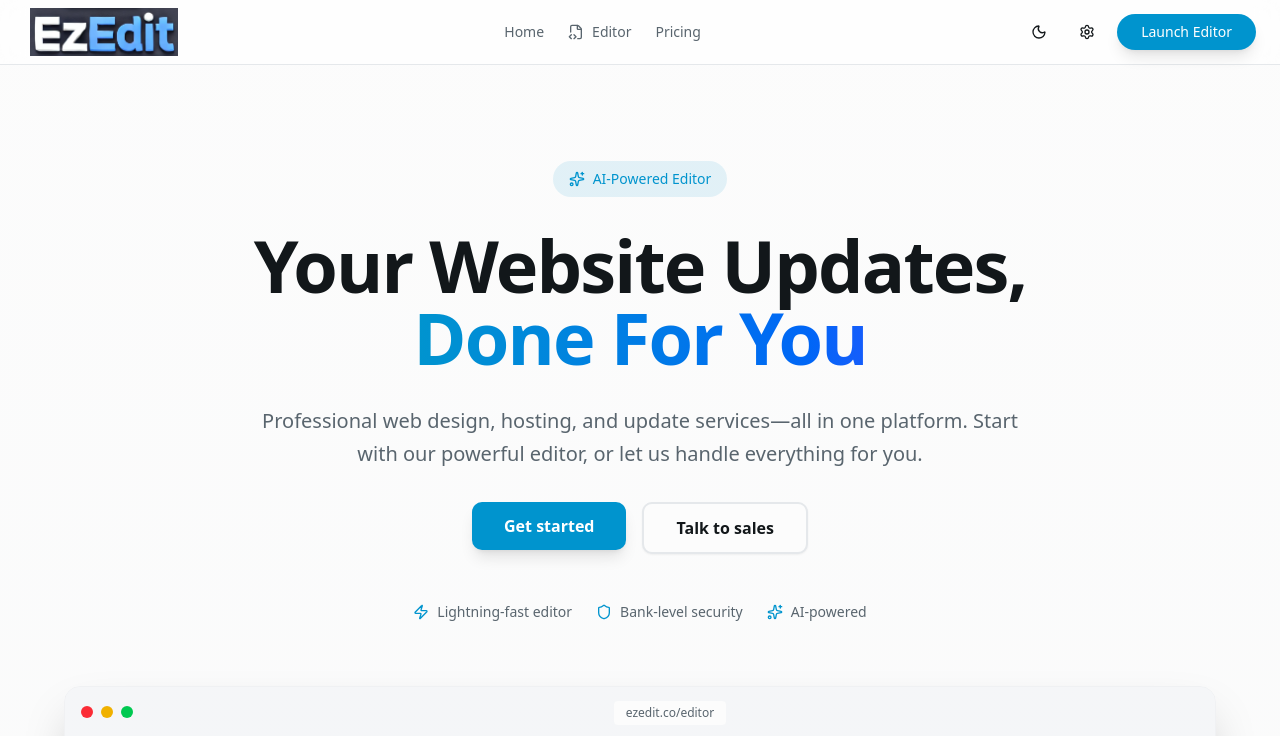
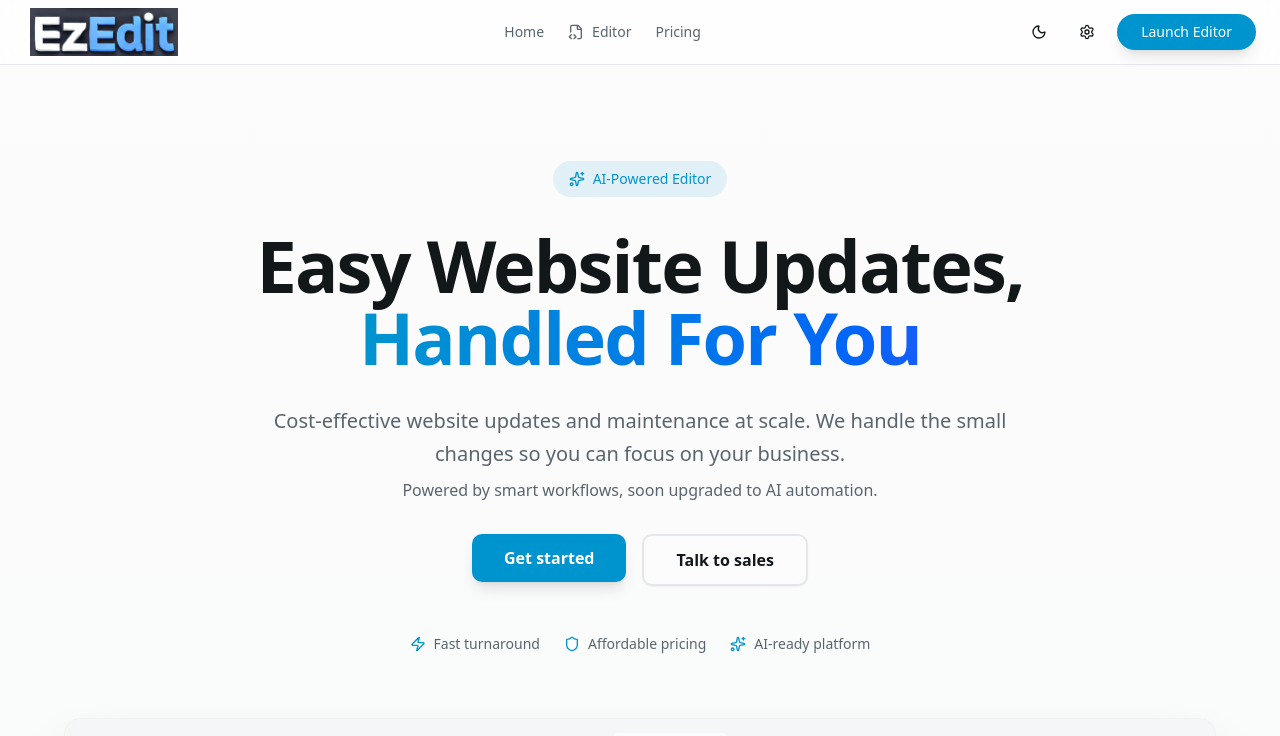
Before and after one commit to Swimhack/ezEdit2025, a Next.js app: page / in a window 1280 px wide. Shown: the top 736 px of the page. Built offline with nearby package versions, Linux system fonts and the light colour scheme.

Commit message:
Emphasize cost-effective updates at scale with future AI upgrade path

```diff
--- a/components/marketing/Hero.tsx
+++ b/components/marketing/Hero.tsx
@@ -30,10 +30,10 @@ export function Hero() {
             transition={{ duration: 0.5 }}
             className="text-5xl md:text-6xl lg:text-7xl font-bold tracking-tight"
           >
-            Your Website Updates,
+            Easy Website Updates,
             <br />
             <span className="bg-gradient-to-r from-primary to-blue-600 bg-clip-text text-transparent">
-              Done For You
+              Handled For You
             </span>
           </motion.h1>
 
@@ -44,8 +44,8 @@ export function Hero() {
             transition={{ duration: 0.5, delay: 0.1 }}
             className="text-lg md:text-xl text-muted-foreground leading-relaxed max-w-3xl mx-auto"
           >
-            Professional web design, hosting, and update services—all in one platform.
-            Start with our powerful editor, or let us handle everything for you.
+            Cost-effective website updates and maintenance at scale. We handle the small changes so you can focus on your business.
+            <span className="block mt-2 text-base">Powered by smart workflows, soon upgraded to AI automation.</span>
           </motion.p>
 
           {/* CTA Buttons */}
@@ -83,15 +83,15 @@ export function Hero() {
           >
             <div className="flex items-center gap-2">
               <Zap className="h-4 w-4 text-primary" />
-              <span>Lightning-fast editor</span>
+              <span>Fast turnaround</span>
             </div>
             <div className="flex items-center gap-2">
               <Shield className="h-4 w-4 text-primary" />
-              <span>Bank-level security</span>
+              <span>Affordable pricing</span>
             </div>
             <div className="flex items-center gap-2">
               <Sparkles className="h-4 w-4 text-primary" />
-              <span>AI-powered</span>
+              <span>AI-ready platform</span>
             </div>
           </motion.div>
         </div>
```
